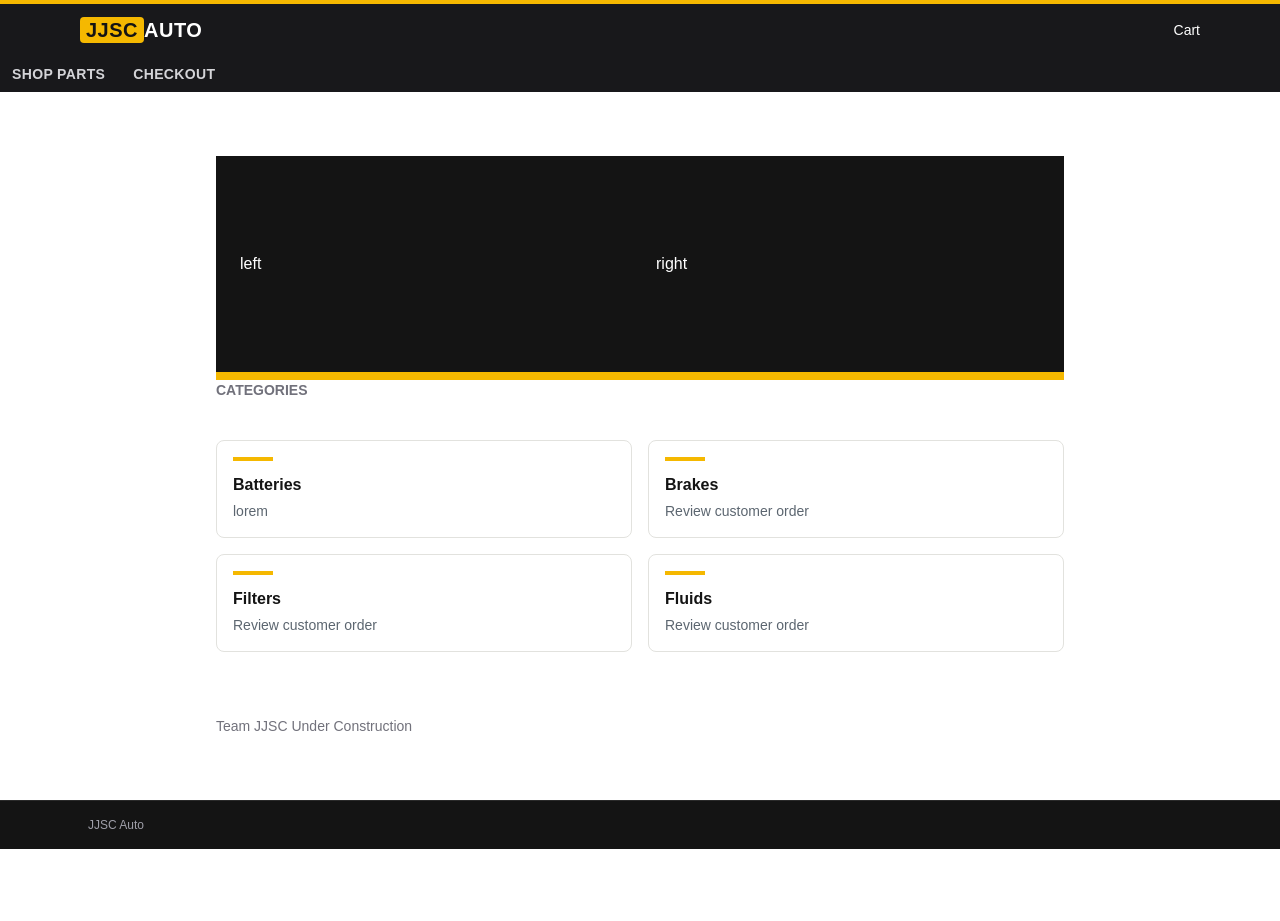
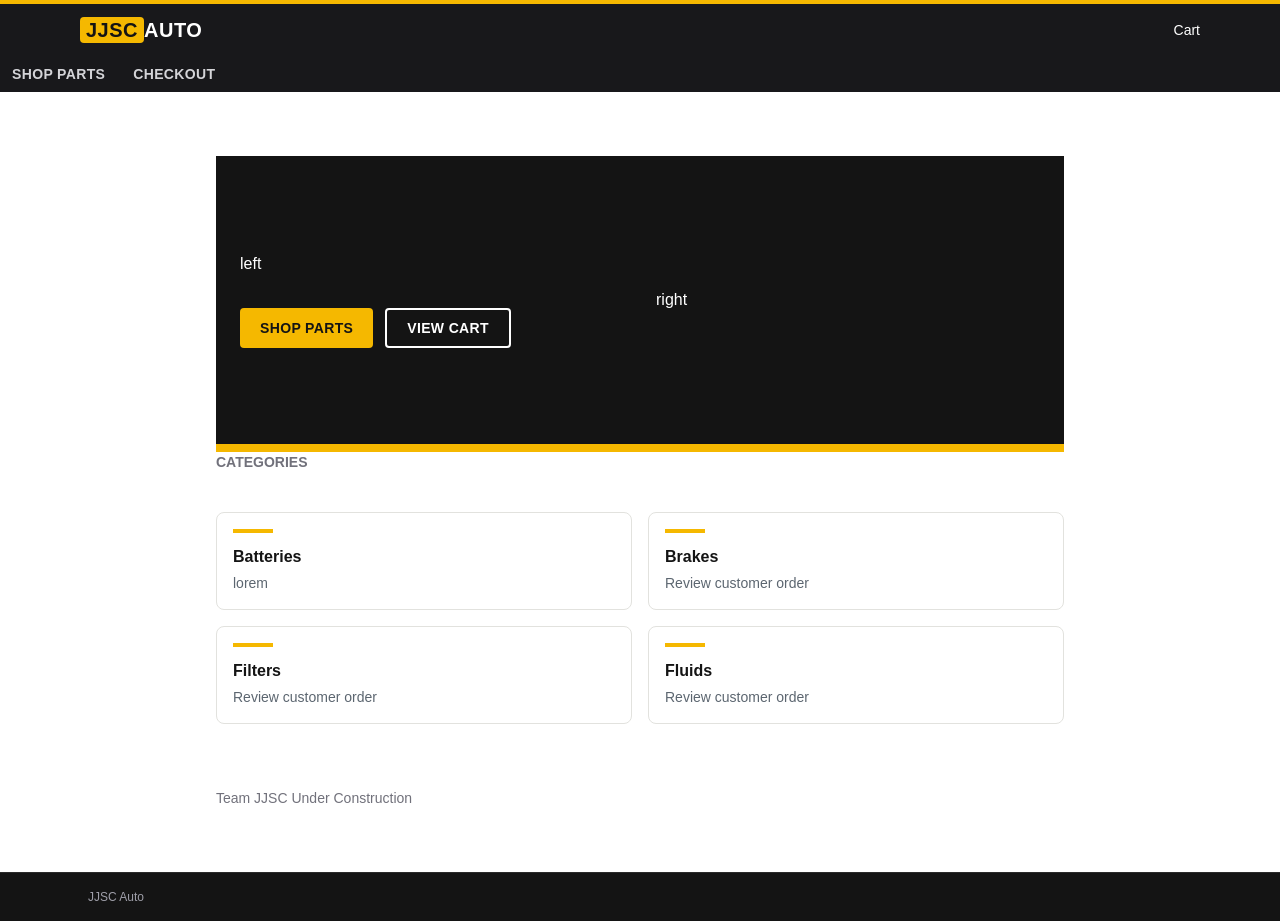
Before and after one commit to chrisbolosan/JJSC-Auto, a Next.js app in the folder web/: page / in a window 1280 px wide. Before the commit the page ends 849 px from the top, so only its background shows below. Built offline with nearby package versions, Linux system fonts and the light colour scheme.

Commit message:
homepage hero section wip

```diff
--- a/web/src/app/(store)/page.tsx
+++ b/web/src/app/(store)/page.tsx
@@ -1,13 +1,27 @@
 'use client';
 import Card from '@/components/Card';
 import defaultHomepage from './default_homepage.json';
+import Link from 'next/link';
 
 export default function Home() {
   return (
     <main className="mx-auto w-full max-w-4xl px-6 py-16">
       <section className="bg-ink text-white">
         <div className="mx-auto grid max-w-6xl gap-8 px-4 py-16 sm:px-6 md:grid-cols-2 md:items-center md:py-24">
-          <div>left</div>
+          <div>
+            left
+            <div className="mt-8 flex flex-wrap gap-3">
+              <Link href="/allproducts" className="btn-primary">
+                Shop parts
+              </Link>
+              <Link
+                href="/checkout"
+                className="btn-secondary border-white bg-transparent text-white hover:bg-white hover:text-ink"
+              >
+                View cart
+              </Link>
+            </div>
+          </div>
 
           <div className="">right</div>
         </div>
```
